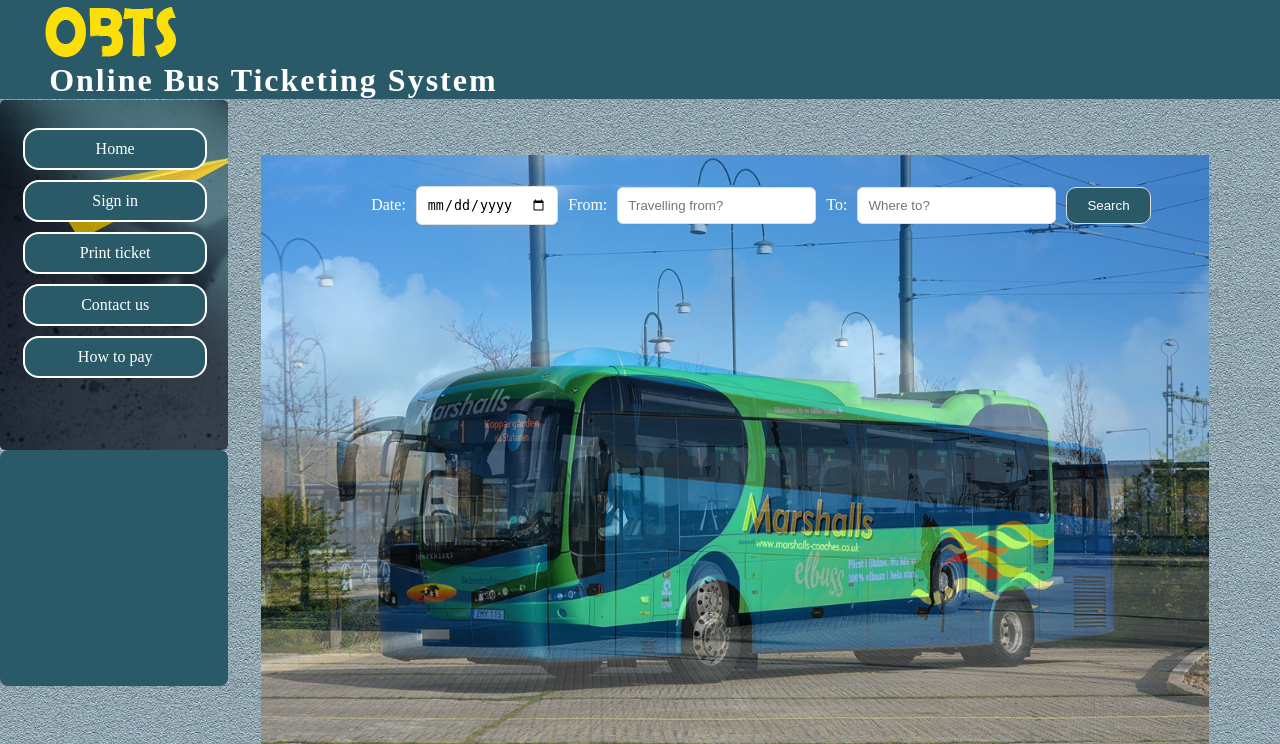
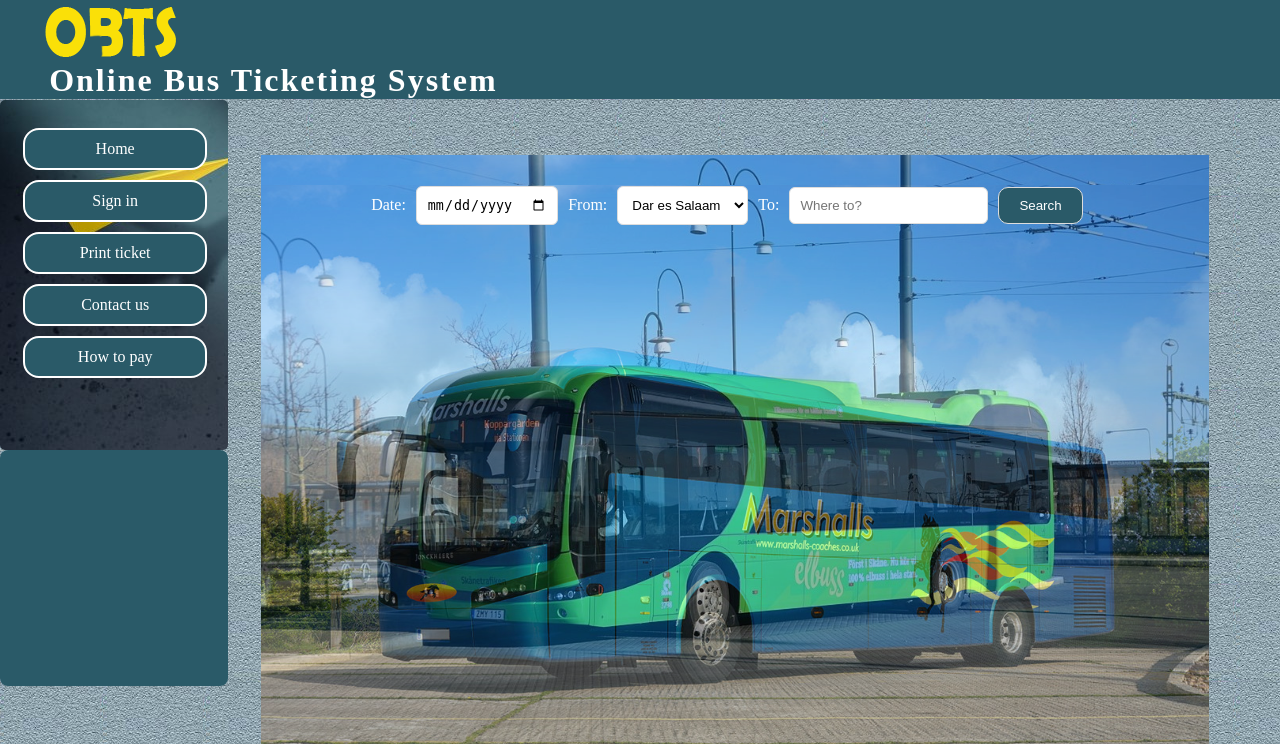
Before and after one commit to deogemini/CS335-08, a PHP site: page /home.html in a window 1280 px wide. Shown: the top 744 px of the page. Run offline with PHP 8.4, Linux system fonts and the light colour scheme.

Commit message:
set selection option

```diff
--- a/home.html
+++ b/home.html
@@ -31,7 +31,20 @@
   <label for="date">Date:</label>
   <input type="Date" id="date" placeholder="DD/MM/YYYY" name="date">
   <label for="from">From:</label>
-  <input type="text" id="from" placeholder="Travelling from?" name="from">
+
+
+  <select id="region" >
+    <option value="dar es salaam">Dar es Salaam</option>
+    <option value="mbeya">Mbeya</option>
+    <option value="morogoro">Morogoro</option>
+    <option value="iringa">Iringa</option>
+    <option value="tanga">Tanga</option>
+    <option value="kilimanjaro">Kilimanjaro</option>
+    <option value="arusha">Arusha</option>
+
+</select>
+
+
   <label for="to">To:</label>
   <input type="text" id="to" placeholder="Where to?" name="to">
   <button type="submit">Search</button>
--- a/homestyle.css
+++ b/homestyle.css
@@ -116,6 +116,16 @@
   border-radius:6px;
 }
 
+
+.form-inline select {
+  vertical-align: middle;
+  margin: 5px 10px 5px 0;
+  padding: 10px;
+  background-color: #fff;
+  border: 1px solid #ddd;
+  border-radius:6px;
+}
+
     .form-inline button {
         padding: 10px 20px;
         background-color: #2a5a68;
```
Also changed, not shown: index.html (+33 -5 lines).
